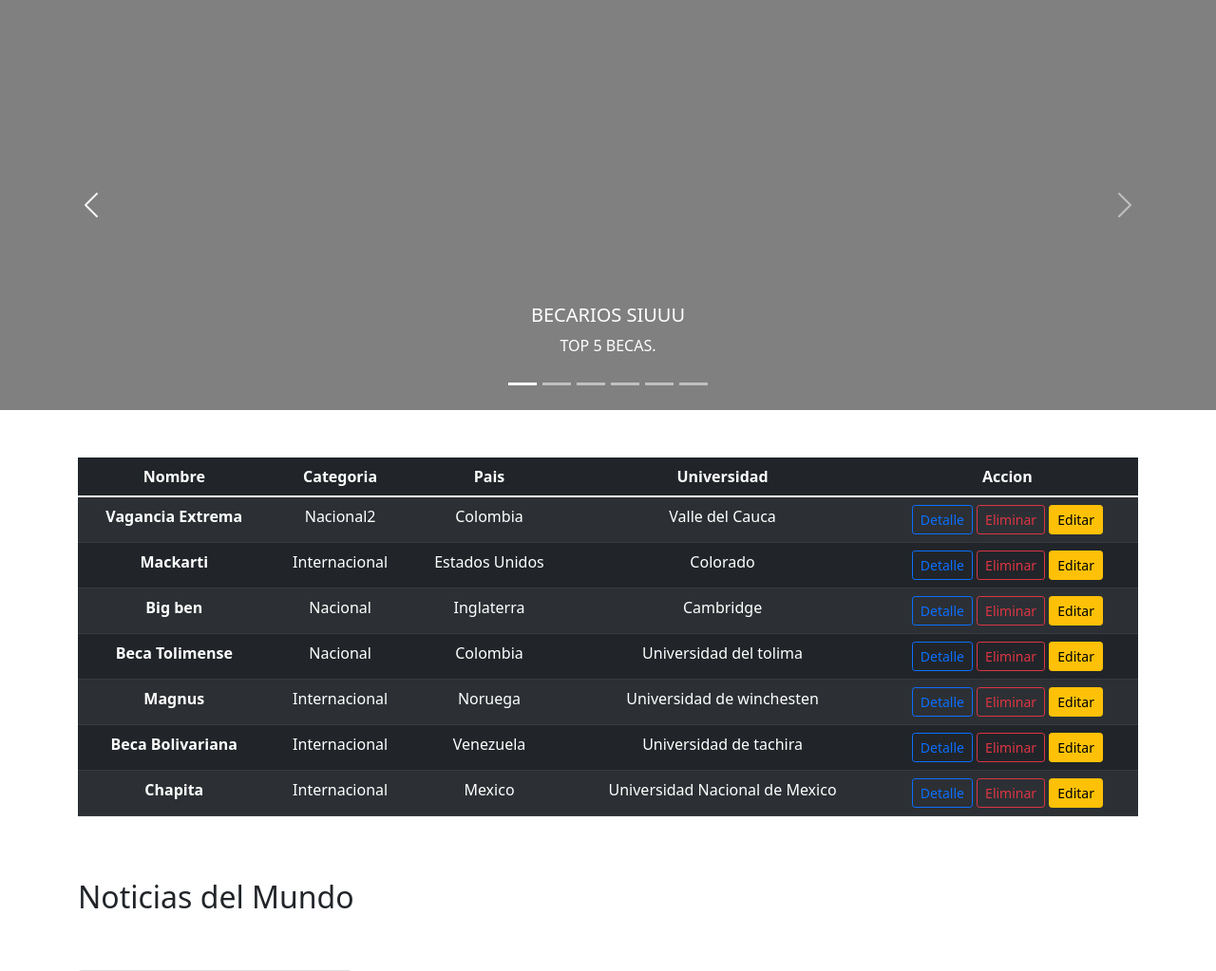
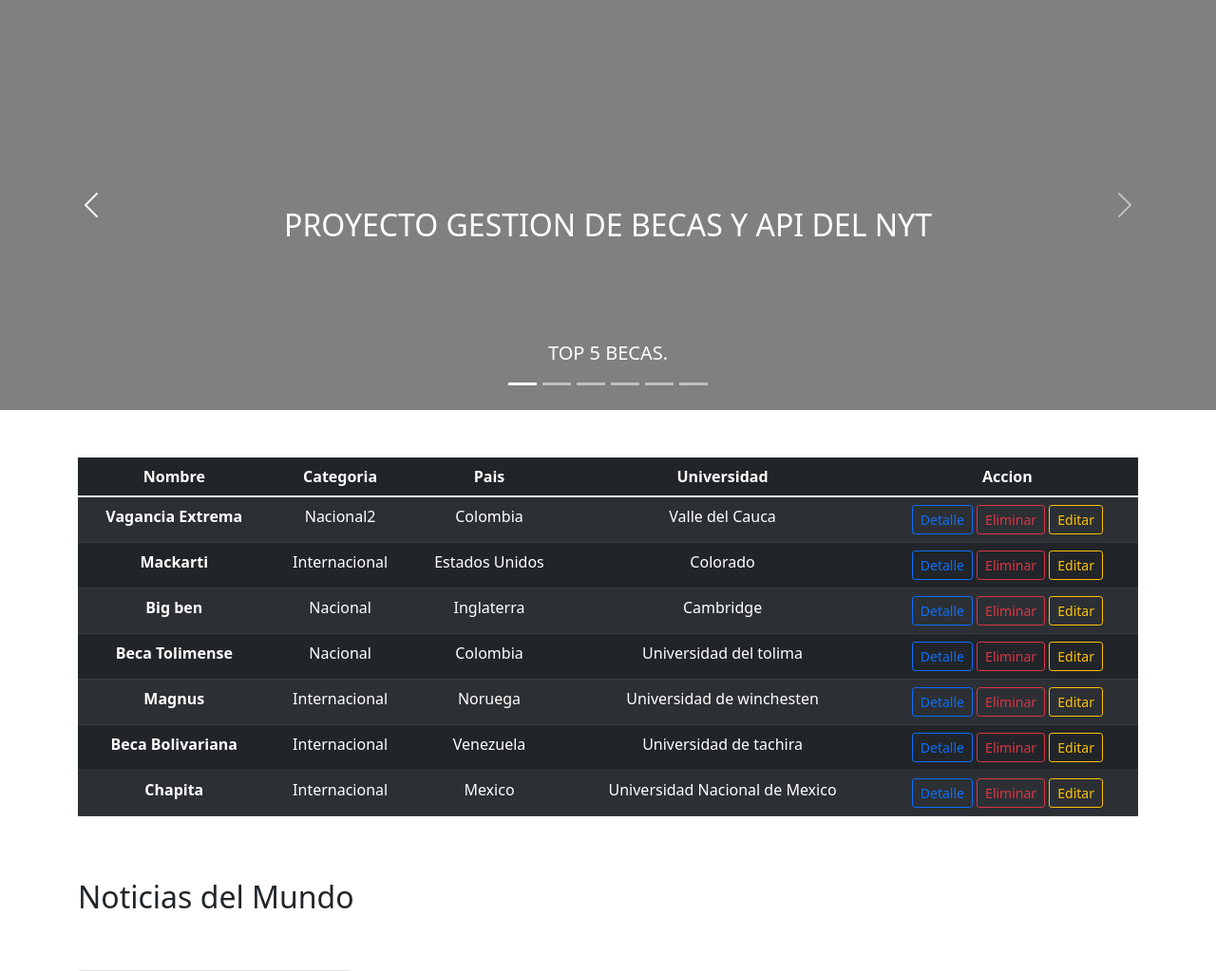
Before and after one commit to Damian1007/Becas, a Django app: page / in a window 1280 px wide. Shown: the top 1023 px of the page at 95% size. Run offline with Django 4.2, Linux system fonts and the light colour scheme; data comes from the database, SQL or seed files in the repository; both versions use the stored data as it was after the commit; data that the repository does not hold is empty.

Commit message:
Diseno Mejora

```diff
--- a/becas/beca/templates/layout.html
+++ b/becas/beca/templates/layout.html
@@ -42,16 +42,22 @@
             <div class="carousel-inner">
               <div class="carousel-item active">
                 <div class="carousel-caption d-none d-md-block">
-                  <h5>BECARIOS SIUUU</h5>
-                  <p>TOP 5 BECAS.</p>
+                  <h2>PROYECTO GESTION DE BECAS Y API DEL NYT</h5>
+                  <br>
+                  <br>
+                  <br>
+                  <br>
+                  <h5>TOP 5 BECAS.</h5>
                 </div>
               </div>
               {% for beca in bequitas %}
               <div class="carousel-item">
                 <div class="carousel-caption d-none d-md-block">
-                  <h5>{{beca.Nombre}}</h5>
-                  <p>{{beca.Pais}}</p>
-                  <a href="{% url 'detalleBeca' beca.id %}" class="btn">Leer mas</a>
+
+
+                  <h2>{{beca.Nombre}}</h2>
+                  <h6>{{beca.Pais}}</h6>
+                  <a href="{% url 'detalleBeca' beca.id %}" class="btn btn-outline-primary btn-sm">Leer mas</a>
                 </div>
               </div>
               {% endfor %}
--- a/becas/beca/templates/listar.html
+++ b/becas/beca/templates/listar.html
@@ -22,7 +22,7 @@
            <td>
               <a class="btn btn-outline-primary btn-sm" href="{% url 'detalleBeca' beca.id %}"> Detalle </a>
               <a class="btn btn-outline-danger btn-sm" href="{% url 'eliminar' beca.id %}"> Eliminar </a>
-              <a class="btn btn btn-warning btn-sm" href="{% url 'editarbeca' beca.id %}"> Editar </a>
+              <a class="btn btn-outline-warning btn-sm" href="{% url 'editarbeca' beca.id %}"> Editar </a>
            </td>
          </tr>
          {% endfor %}
--- a/becas/beca/urls.py
+++ b/becas/beca/urls.py
@@ -5,7 +5,7 @@ urlpatterns = [
     path('',views.paginaprincipal,name="index"),
     path('eliminarBeca/<int:id>', views.eliminarBeca, name="eliminar"),
     path('<int:id>', views.detalleBeca, name="detalleBeca"),
-    path('editarbeca/<int:id>', views.editarbeca,name="editarbeca"),
-    path('registrarCurso/<int:id>',views.editarbeca2,name="registrarCurso")
+    path('editarbeca/<int:id>', views.editarbecaget,name="editarbeca"),
+    path('editarbecaput/<int:id>',views.editarbecaput,name="registrarbeca")
 
 ]
--- a/becas/beca/views.py
+++ b/becas/beca/views.py
@@ -51,11 +51,11 @@ def detalleBeca(request,id):
     }
     return render(request,'detalleBeca.html',contexto)
 
-def  editarbeca(request,id):
+def editarbecaget(request,id):
     beca = Beca.objects.get(id=id)
     return render(request,'editar.html', {"beca": beca})
 
-def  editarbeca2(request,id):
+def editarbecaput(request,id):
 
     Nombre = request.POST['TxNombre']
     Categoria = request.POST['TxCategoria']
@@ -65,8 +65,6 @@ def  editarbeca2(request,id):
     Requerimientos = request.POST['Requerimientos']
 
     beca = Beca.objects.get(id=id)
-
-
     beca.Nombre = Nombre
     beca.Categoria = Categoria
     beca.Porcentaje_F= Porcentaje
```
Also changed, not shown: becas/beca/templates/editar.html (+6 -3 lines), becas/db.sqlite3.
